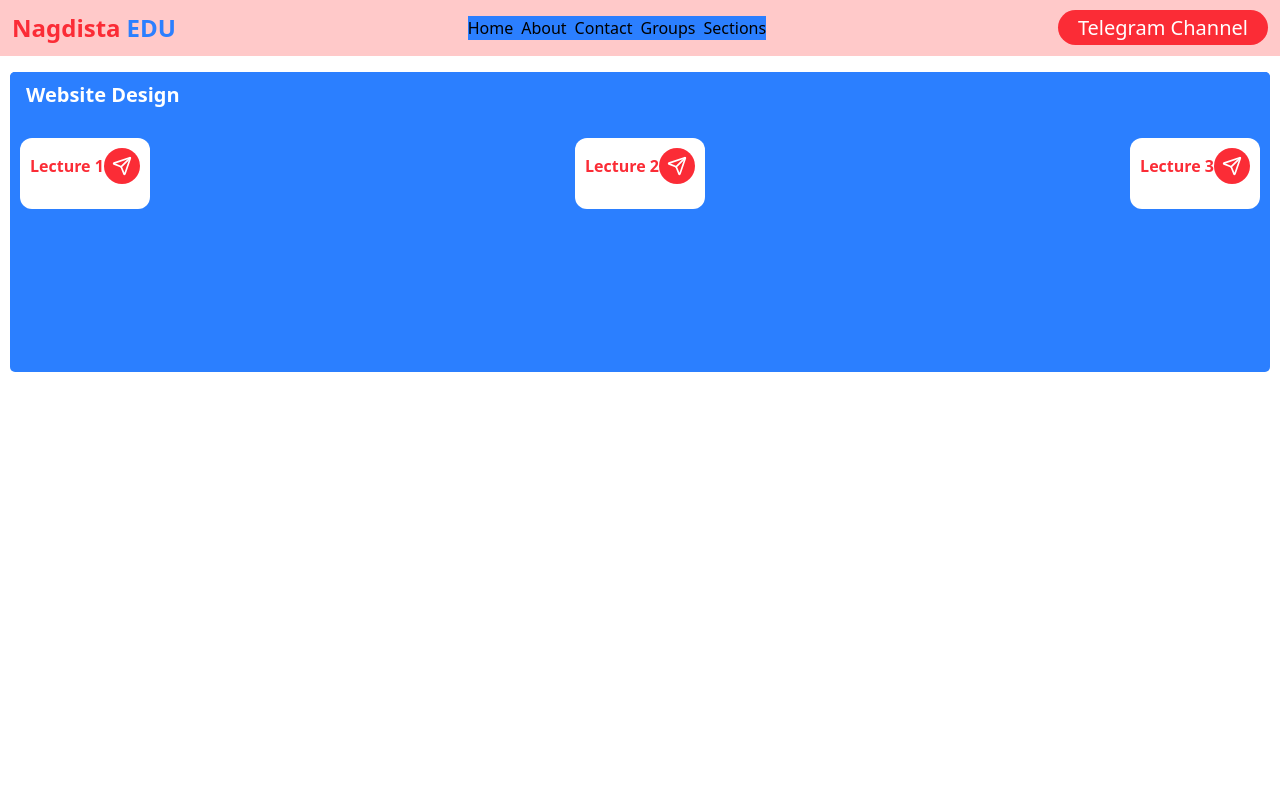
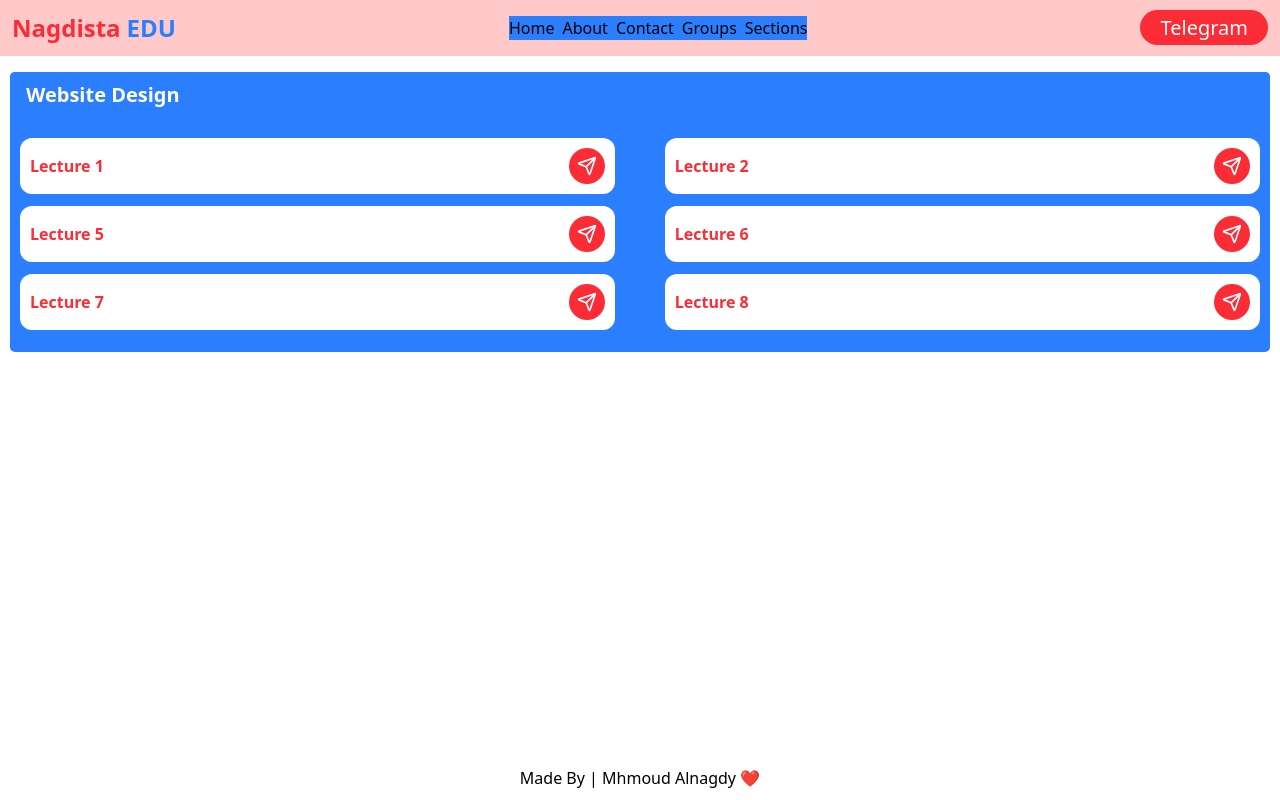
Before and after one commit to nagdistaa/nagdista-edu-v2, a React (Vite) app: page / in a window 1280 px wide. Built offline with nearby package versions, Linux system fonts and the light colour scheme.

Commit message:
create footer

```diff
--- a/src/App.css
+++ b/src/App.css
@@ -13,3 +13,11 @@
 .website-design-container::-webkit-scrollbar {
   width: 0;
 }
+
+.footer{
+    width: 100%;
+    position: absolute;
+    bottom: 10px;
+    text-align: center;
+    text-transform: capitalize;
+}
--- a/src/App.tsx
+++ b/src/App.tsx
@@ -2,6 +2,7 @@
 import './App.css'
 import NavBar from './components/navBar/NavBar'
 import WebsiteDesign from './components/websiteDesign/WebsiteDesign'
+import Footer from './footer/Footer'
 
 function App() {
 
@@ -11,6 +12,7 @@ function App() {
    <div className="container min-w-full px-2.5  ">
    <WebsiteDesign/>
    </div>
+   <Footer/>
    </>
   )
 }
--- a/src/components/navBar/NavBar.tsx
+++ b/src/components/navBar/NavBar.tsx
@@ -21,7 +21,7 @@ return(
 
        <div className="nav-btn">
             <a href="https://t.me/nagdista_edu" className=" rounded-full px-[20px] py-[4px] bg-red-500 cursor-pointer text-white text-[20px] capitalize max-md:text-lg">
-                Telegram Channel
+                Telegram
             </a>
 
        </div>
--- a/src/components/websiteDesign/Card.tsx
+++ b/src/components/websiteDesign/Card.tsx
@@ -7,12 +7,10 @@ lecLink:string;
 
 const Card = ({ lecLink , lecName}:IWebsiteDesignData)=>{
 return(
-    <div className="card bg-white p-[10px] rounded-[12px]">
-    <div className="header flex justify-between items-center mb-[15px]">
+    <div className="card w-[48%] bg-white p-[10px] rounded-[12px]">
+    <div className="header flex justify-between items-center">
         <h1 className="capitalize font-[600] text-red-500">{lecName}</h1>
         <a href={lecLink} className="btn"><Send size={20} /> </a>
-    </div>
-    <div className="descripton mb-[15px]">
     </div>
 </div>
 )
--- a/src/components/websiteDesign/WebsiteDesign.tsx
+++ b/src/components/websiteDesign/WebsiteDesign.tsx
@@ -5,7 +5,7 @@ interface Iprops {}
 
 const WebsiteDesign = ({}: Iprops) => {
   return (
-    <div className= "website-design-container bg-blue-500 rounded-[5px] h-[300px] overflow-y-scroll relative">
+    <div className= "website-design-container bg-blue-500 rounded-[5px] h-[280px] overflow-y-scroll relative">
 
 
       <div className="bg-blue-500 z-10 text-white text-[20px] sticky top-0 left-0 font-[700]">
--- a/src/components/websiteDesign/data.ts
+++ b/src/components/websiteDesign/data.ts
@@ -7,7 +7,19 @@ lecDescription:"hello i am lecture"
     lecLink:"https://t.me/nagdista_edu/4",
     lecDescription:"hello i am lecture"
     },{
-        lecName : "lecture 3",
+        lecName : "lecture 5 ",
         lecLink:"https://t.me/nagdista_edu/5",
         lecDescription:"hello i am lecture"
-        },]
+        },{
+            lecName : "lecture 6 ",
+            lecLink:"https://t.me/nagdista_edu/5",
+            lecDescription:"hello i am lecture"
+            },{
+                lecName : "lecture 7 ",
+                lecLink:"https://t.me/nagdista_edu/5",
+                lecDescription:"hello i am lecture"
+                },{
+                    lecName : "lecture 8 ",
+                    lecLink:"https://t.me/nagdista_edu/5",
+                    lecDescription:"hello i am lecture"
+                    },]
--- /dev/null
+++ b/src/footer/Footer.tsx
@@ -0,0 +1,13 @@
+interface Iprops {
+
+}
+
+const Footer = ({}:Iprops)=>{
+return(
+    <div className="footer">
+        made by | Mhmoud Alnagdy ❤️
+    </div>
+)
+}
+
+export default Footer ;
```
